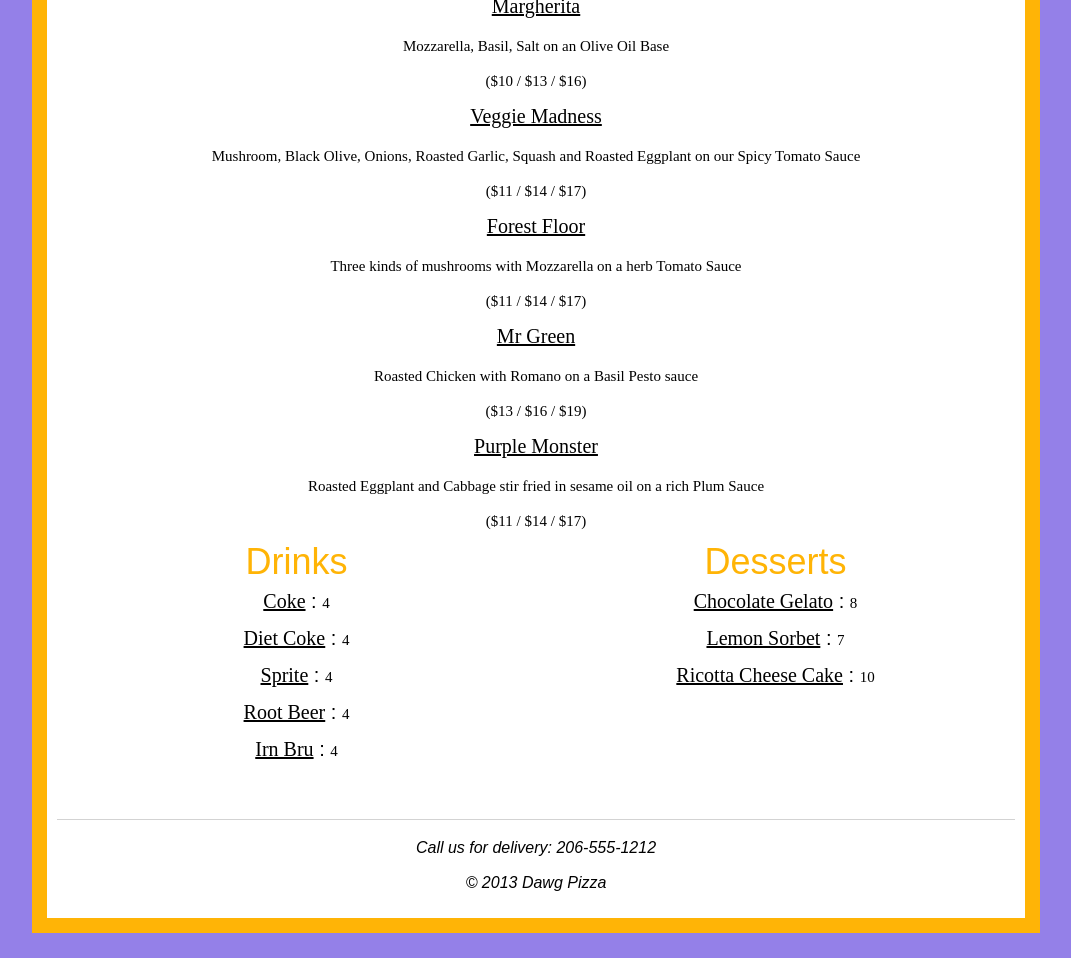
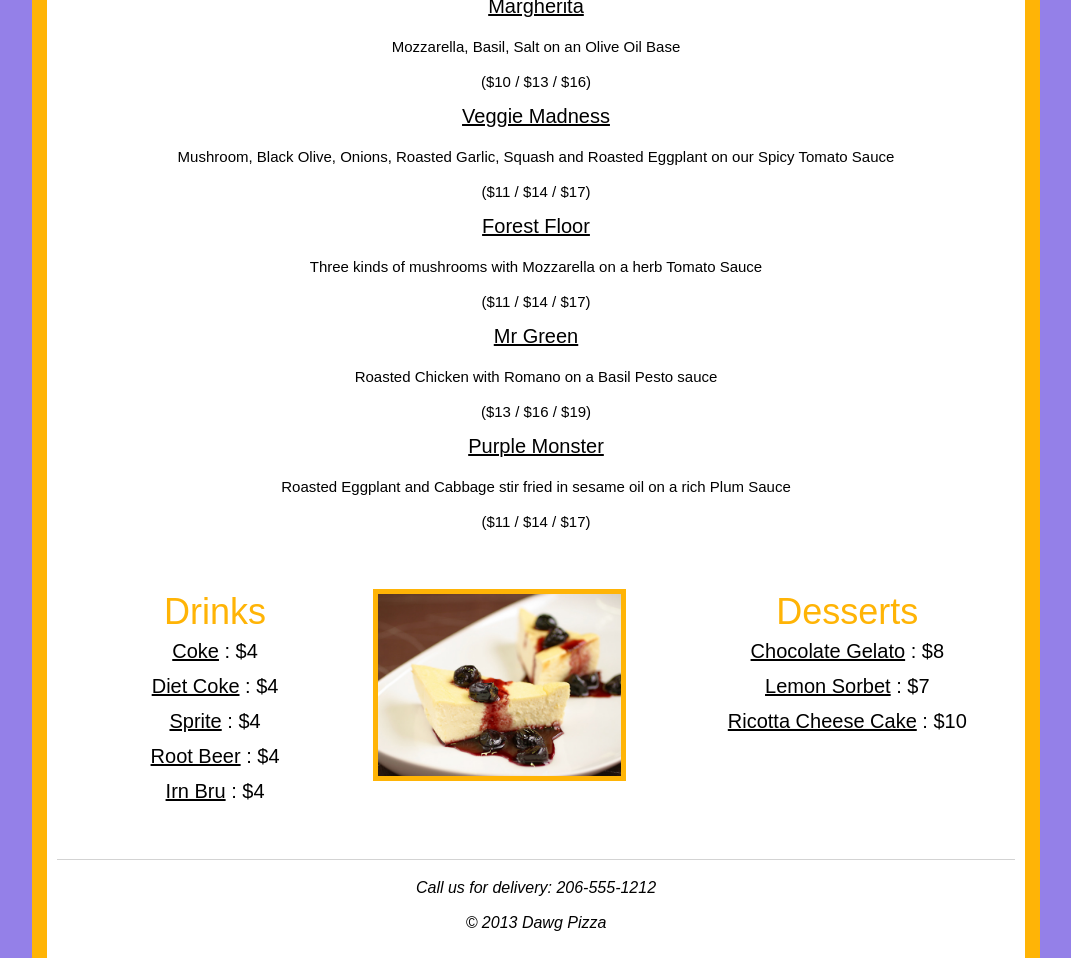
Before and after one commit to juliewiederhold/homework3, a plain HTML site: page menu.html in a window 1280 px wide. Shown: the part 1640-2598 px from the top of the page, without its empty margins (104-1175 px from the left). Drawn offline with nearby package versions, Linux system fonts and the light colour scheme; a web font is replaced by a local one.

Commit message:
11/6 - to submit

```diff
--- a/css/styles.css
+++ b/css/styles.css
@@ -102,30 +102,15 @@ footer {
 	font-family: 'Life Savers', sans-serif;
 }
 
-.menu-content {
-	font-size: 20px;
-}
-
-.menu-column{
-	float: left;
-	width: 45%;
-}
-
 .col {
 	margin-top: 50px;
 	float: left;
 	width: 33%;
 }
 
-.colMenu {
-	float:left;
-	width: 50%;
-}
-
 .row {
 	clear: both;
 }
-
 
 .info-title{
 	text-decoration: underline;
@@ -136,7 +121,6 @@ footer {
 .info{
 	text-align: center;
 	padding-top: 15px;
-
 }
 
 .single-row{
@@ -155,21 +139,25 @@ footer {
 .type {
 	text-align: center;
 }
+
 .name {
 	text-decoration: underline;
 	margin-bottom: 5px;
 	color: #000;
-	font-family: "Kite One";
 	font-size: 20px;
 }
 
 .description,
-.prices,
-.price {
+.prices {
 	font-size: 15px;
 	margin-top: 0px;
 	color: #000;
-	font-family: "Kite One";
+}
+
+.price {
+	margin-bottom: 5px;
+	color: #000;
+	font-size: 20px;
 }
 
 .logo {
@@ -185,6 +173,12 @@ footer {
 	display: block;
 	margin-left: auto;
     margin-right: auto;
+}
+
+.menu-pic {
+ width:80%;
+ border: 5px;
+ border: 5px solid #FFB406;
 }
 
 .body-text{
--- a/js/menu-input.js
+++ b/js/menu-input.js
@@ -15,6 +15,7 @@ function render(menu){
     var pizzasContainer = $(".menu-content .pizzas");
     var drinksContainer = $(".menu-content .drinks");
     var dessertsContainer = $(".menu-content .dessert");
+
     for (idx = 0; idx < menu.pizzas.length; ++idx) {
         var clonePizza = templatePizza.clone();
 
--- a/menu.html
+++ b/menu.html
@@ -40,14 +40,18 @@
             	<h2 class="menu-header">Pizzas</h2>
             	<div class="pizzas"></div>
 
-            	<div class="colMenu">
+            	<div class="col">
             		<h2 class="menu-header">Drinks</h2>
             		<div class="drinks"></div>
             	</div>
-            	<div class="colMenu">
+            	<div class="col">
+            		<img class="menu-pic" src="img/cheesecake-ricotta.jpg" alt="Ricotta Cheesecake Image">
+            	</div>
+            	<div class="col">
             		<h2 class="menu-header">Desserts</h2>
             		<div class="dessert"></div>
             	</div>
+
             	<div class="row"></div>
             </div>
 
@@ -66,14 +70,14 @@
                 </div>
             </div>
 
-
-
             <div class="template drinks-dessert">
                 <div class="type">
                 	<span class="name"></span> :
-                    <span class="price"></span>
+                    $<span class="price"></span>
                 </div>
             </div>
+        </section>
+
 		<footer>Call us for delivery: 206-555-1212
 		<p class="copyright">&#169; 2013 Dawg Pizza</p>
 		</footer>
```
Also changed, not shown: img/cheesecake-ricotta.jpg (added).
